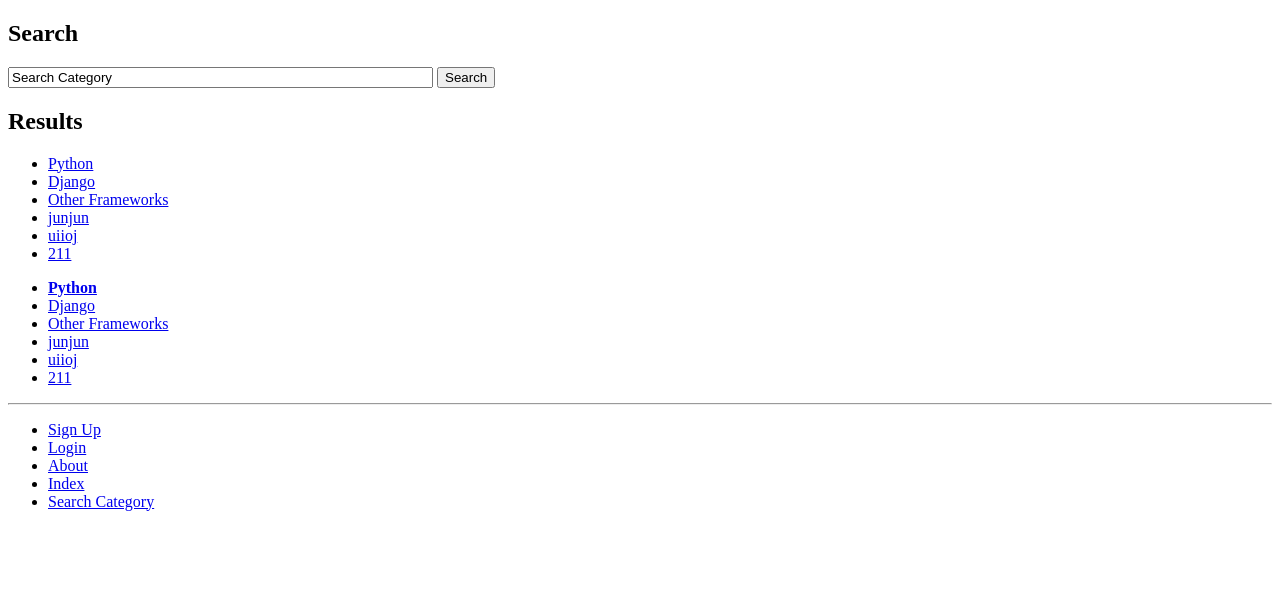
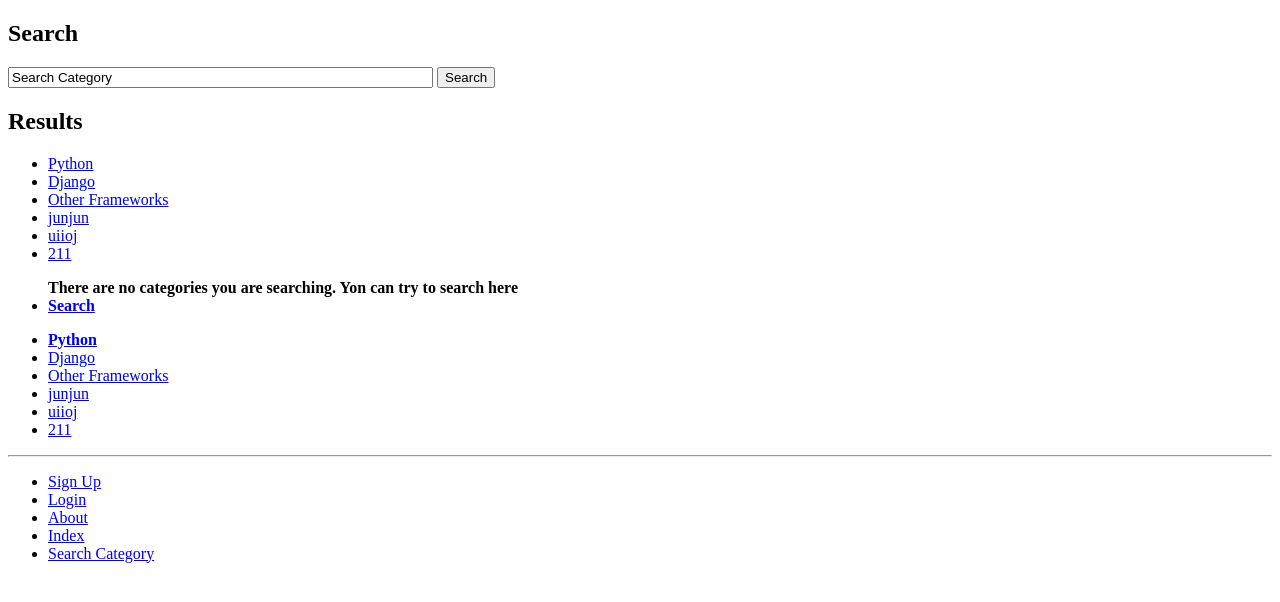
Before and after one commit to QianjunNing/Cosmic-Cat-IT-, a Django app: template templates/rango/search_category.html in a window 1280 px wide. Shown: the top 602 px of the page. Run offline with Django 3.2, Linux system fonts and the light colour scheme; the template is opened without the code that fills it: values that come from a table or form of the project are taken from there, others are empty; data comes from the database, SQL or seed files in the repository; both versions use the stored data as it was after the commit.

Commit message:
search function

```diff
--- a/rango/views.py
+++ b/rango/views.py
@@ -208,9 +208,6 @@
         if search_category:
             result_list = Category.objects.filter(slug=search_category)
 
-
-
-
     context_dict = {}
     context_dict['categories'] = result_list
 
--- a/templates/rango/search_category.html
+++ b/templates/rango/search_category.html
@@ -26,9 +26,12 @@
     <h2> Results</h2>
     <ul>
     {% for category in categories %}
-                <!-- <li><a href="/rango/category/{{ category.slug }}/">{{ category.name }}</a></li> -->
+
         <li><a href="{% url 'rango:show_category' category.slug %}">{{ category.name }}</a></li>
     {% endfor %}
+    </ul>
+    <ul>
+        <strong>There are no categories you are searching. Yon can try to search here <li><a href="{% url 'rango:search' %}">Search</a></li> </strong>
     </ul>
     {% else %}
         <strong>There are no categories present. Yon can try to search here <li><a href="{% url 'rango:search' %}">Search</a></li> </strong>
```
Also changed, not shown: db.sqlite3.
